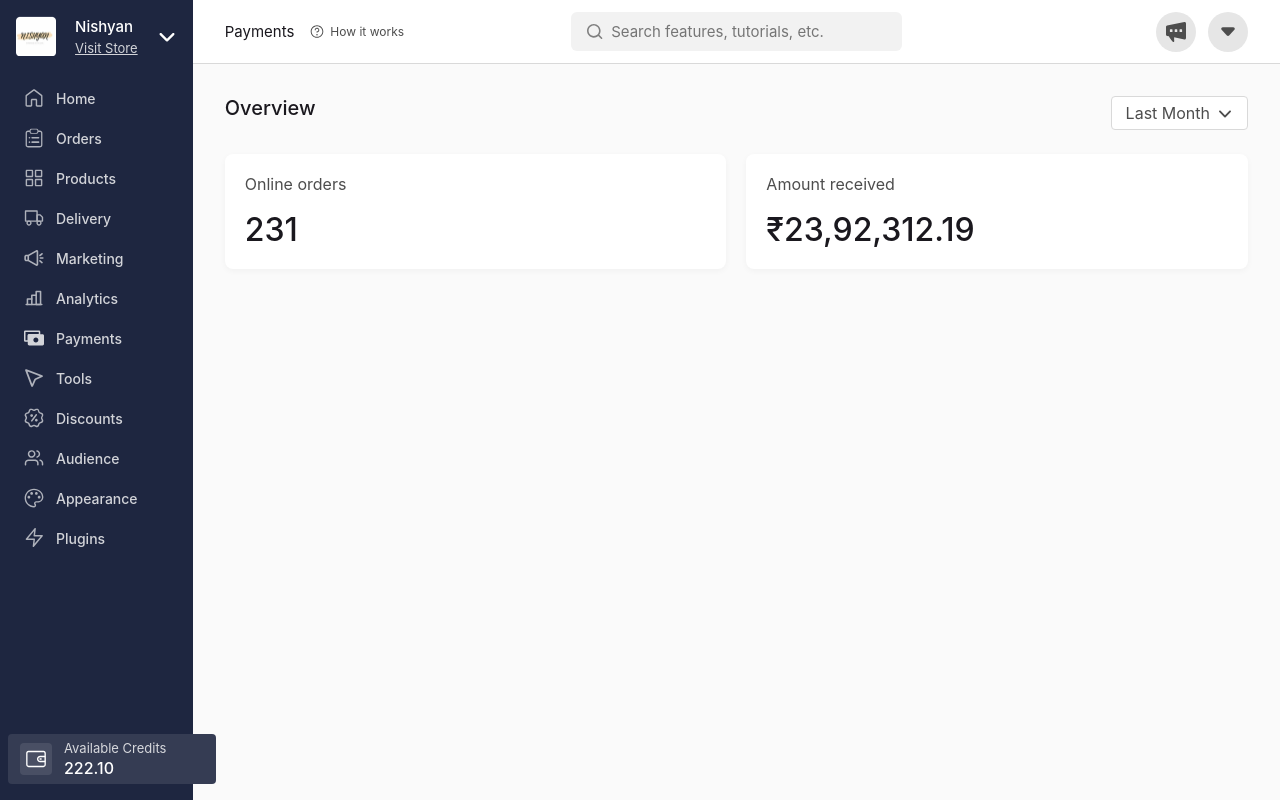
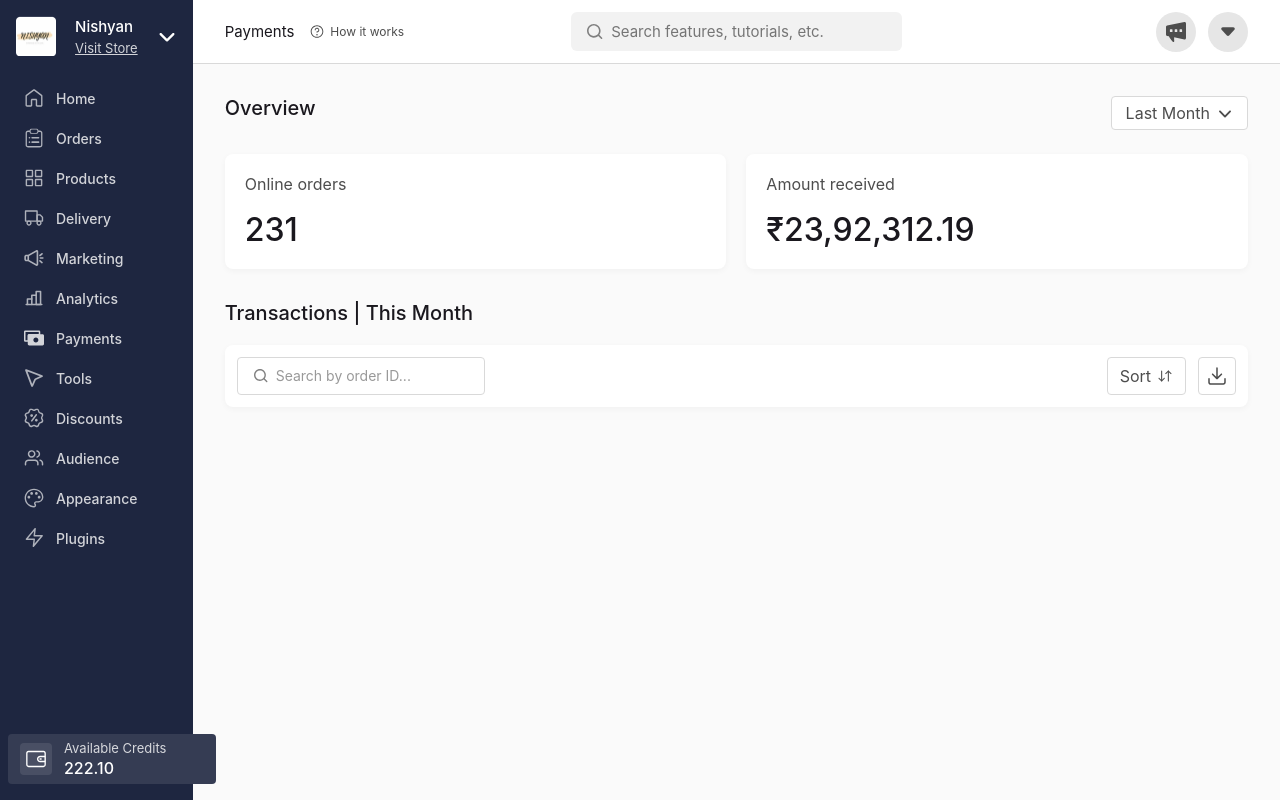
Before and after one commit to mritunjaysaha/dashboard, a React (Vite) app: page / in a window 1280 px wide. Built offline with nearby package versions, Linux system fonts and the light colour scheme.

Commit message:
feat: added transactions table header
added transactions table search
added transactions utils buttons

```diff
--- a/src/App.jsx
+++ b/src/App.jsx
@@ -1,6 +1,7 @@
 import { Navbar } from "./Components/Navbar/Navbar";
 import { Overview } from "./Components/Overview/Overview";
 import { Sidebar } from "./Components/Sidebar/Sidebar";
+import { Transactions } from "./Components/Transactions/Transactions";
 
 import styles from "./app.module.scss";
 
@@ -12,6 +13,7 @@ function App() {
                 <Navbar />
                 <section className={styles.app_main_section}>
                     <Overview />
+                    <Transactions />
                 </section>
             </main>
         </section>
--- /dev/null
+++ b/src/Components/Transactions/Transactions.jsx
@@ -0,0 +1,13 @@
+import { TransactionsTable } from "../TransactionsTable/TransactionsTable";
+import styles from "./transactions.module.scss";
+
+export const Transactions = () => {
+    return (
+        <div className={styles.transactions_container}>
+            <p className={styles.transactions_title}>
+                Transactions | This Month
+            </p>
+            <TransactionsTable />
+        </div>
+    );
+};
--- /dev/null
+++ b/src/Components/Transactions/transactions.module.scss
@@ -0,0 +1,12 @@
+.transactions_container {
+    display: flex;
+    flex-direction: column;
+    gap: 2rem;
+
+    .transactions_title {
+        color: #1a181e;
+        font-size: 2rem;
+        font-style: normal;
+        font-weight: 500;
+    }
+}
--- /dev/null
+++ b/src/Components/TransactionsTable/TransactionsTable.jsx
@@ -0,0 +1,10 @@
+import { TransactionsTableHeader } from "../TransactionsTableHeader/TransactionsTableHeader";
+import styles from "./transactionsTable.module.scss";
+
+export const TransactionsTable = () => {
+    return (
+        <div className={styles.transactions_table_container}>
+            <TransactionsTableHeader />
+        </div>
+    );
+};
--- /dev/null
+++ b/src/Components/TransactionsTable/transactionsTable.module.scss
@@ -0,0 +1,11 @@
+.transactions_table_container {
+    display: flex;
+    flex-direction: column;
+    gap: 1.2rem;
+
+    border-radius: 0.8rem;
+    background: #fff;
+    box-shadow: 0px 2px 6px 0px rgba(26, 24, 30, 0.04);
+
+    padding: 1.2rem;
+}
--- /dev/null
+++ b/src/Components/TransactionsTableHeader/TransactionsTableHeader.jsx
@@ -0,0 +1,34 @@
+import { TransactionsTableSearch } from "../TransactionsTableSearch/TransactionsTableSearch";
+
+import styles from "./transactionsTableHeader.module.scss";
+
+export const TransactionsTableHeader = () => {
+    return (
+        <div className={styles.table_header}>
+            <div className={styles.table_search_container}>
+                <TransactionsTableSearch />
+            </div>
+            <div className={styles.table_utils_container}>
+                <button
+                    className={`${styles.utils_button} ${styles.utils_sort_button}`}
+                >
+                    Sort{" "}
+                    <img
+                        src="/src/assets/icons/Sort.svg"
+                        alt="sort"
+                        className={styles.sort_img}
+                    />
+                </button>
+                <button
+                    className={`${styles.utils_button} ${styles.utils_download_button}`}
+                >
+                    <img
+                        src="/src/assets/icons/Download.svg"
+                        alt="download"
+                        className={styles.download_img}
+                    />
+                </button>
+            </div>
+        </div>
+    );
+};
--- /dev/null
+++ b/src/Components/TransactionsTableHeader/transactionsTableHeader.module.scss
@@ -0,0 +1,52 @@
+.table_header {
+    display: flex;
+    justify-content: space-between;
+
+    .table_search_container {
+        width: 24.8rem;
+    }
+
+    .table_utils_container {
+        display: flex;
+        align-items: center;
+        gap: 1.2rem;
+
+        .utils_button {
+            border-radius: 0.4rem;
+            border: 1px solid #d9d9d9;
+            background: #fff;
+        }
+
+        .utils_sort_button {
+            display: flex;
+            align-items: center;
+            gap: 0.6rem;
+
+            padding: 0.6rem 1.2rem;
+
+            color: #4d4d4d;
+            font-size: 1.6rem;
+            line-height: 24px;
+
+            .sort_img {
+                width: 1.6rem;
+                height: 1.6rem;
+                object-fit: contain;
+            }
+        }
+
+        .utils_download_button {
+            display: grid;
+            place-items: center;
+
+            padding: 0.8rem;
+
+            .download_img {
+                height: 2rem;
+                width: 2rem;
+
+                object-fit: contain;
+            }
+        }
+    }
+}
--- /dev/null
+++ b/src/Components/TransactionsTableSearch/TransactionsTableSearch.jsx
@@ -0,0 +1,17 @@
+import styles from "./transactionsTableSearch.module.scss";
+
+export const TransactionsTableSearch = () => {
+    return (
+        <div className={styles.transactions_search}>
+            <img
+                src="/src/assets/icons/Search.svg"
+                alt="search"
+                className={styles.search_icon}
+            />
+            <input
+                placeholder="Search by order ID..."
+                className={styles.search_input}
+            />
+        </div>
+    );
+};
--- /dev/null
+++ b/src/Components/TransactionsTableSearch/transactionsTableSearch.module.scss
@@ -0,0 +1,28 @@
+.transactions_search {
+    display: flex;
+    align-items: center;
+    gap: 0.8rem;
+
+    border-radius: 0.4rem;
+    border: 1px solid #d9d9d9;
+    background: #fff;
+
+    padding: 1rem 1.6rem;
+
+    .search_icon {
+        height: 1.4rem;
+        width: 1.4rem;
+        object-fit: contain;
+    }
+
+    .search_input {
+        &::placeholder {
+            color: #999;
+            font-size: 1.4rem;
+        }
+
+        &:focus {
+            outline: none;
+        }
+    }
+}
--- a/src/app.module.scss
+++ b/src/app.module.scss
@@ -10,6 +10,7 @@
     .app_main_section {
         display: flex;
         flex-direction: column;
+        gap: 3.2rem;
 
         background: #fafafa;
 
```
